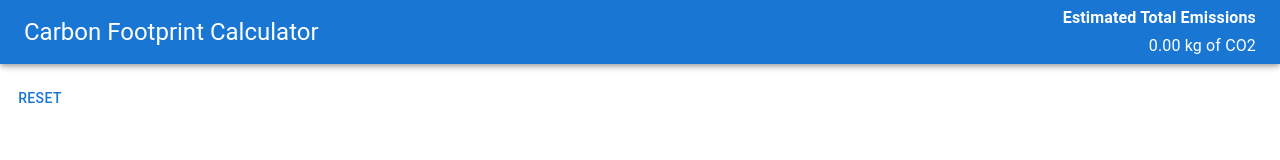
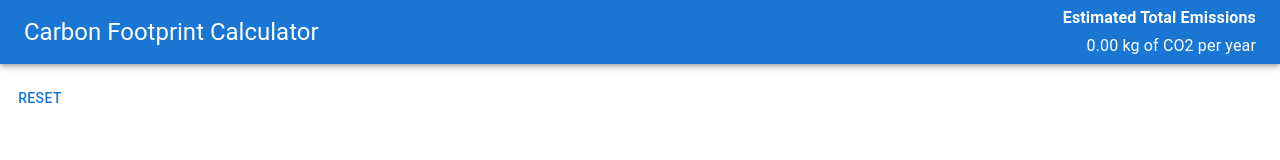
Before and after one commit to lucas-tonon/carbon-calculator, a React (Create React App) app in the folder app/: page /report in a window 1280 px wide. Shown: the top 160 px of the page. Built offline with nearby package versions, Linux system fonts and the light colour scheme.

Commit message:
Create common components

```diff
--- a/app/src/components/AppBar.js
+++ b/app/src/components/AppBar.js
@@ -27,9 +27,9 @@ const AppBar = ({ parameters }) => {
         <Toolbar>
           <Typography variant='h5' component='div' sx={{ flexGrow: 1 }}>Carbon Footprint Calculator</Typography>
 
-          <Box display='flex' flexDirection='column'>
+          <Box display='flex' flexDirection='column' height='10%'>
             <Typography variant='subtitle1' sx={{ fontWeight: 600 }}>Estimated Total Emissions</Typography>
-            <Typography variant='subtitle1' align='right'>{totalEmissions} kg of CO2</Typography>
+            <Typography variant='subtitle1' align='right'>{totalEmissions} kg of CO2 per year</Typography>
           </Box>
         </Toolbar>
       </MUIAppBar>
```
Also changed, not shown: app/src/components/CardActionsContainer.js (added, +10 -0 lines), app/src/components/CardContentContainer.js (added, +10 -0 lines), app/src/components/PageContainer.js (added, +15 -0 lines), app/src/components/PageTitle.js (added, +11 -0 lines).
